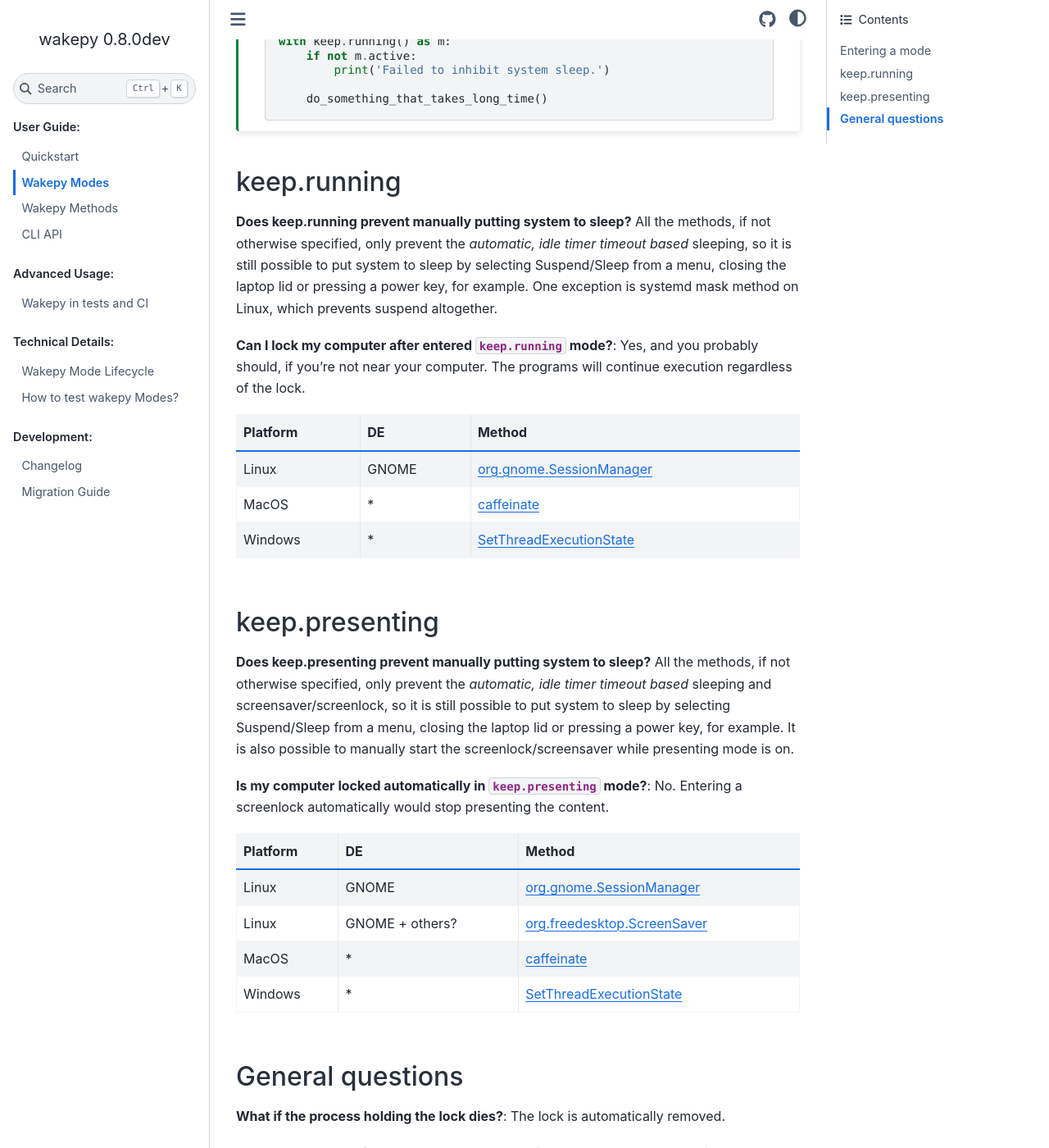
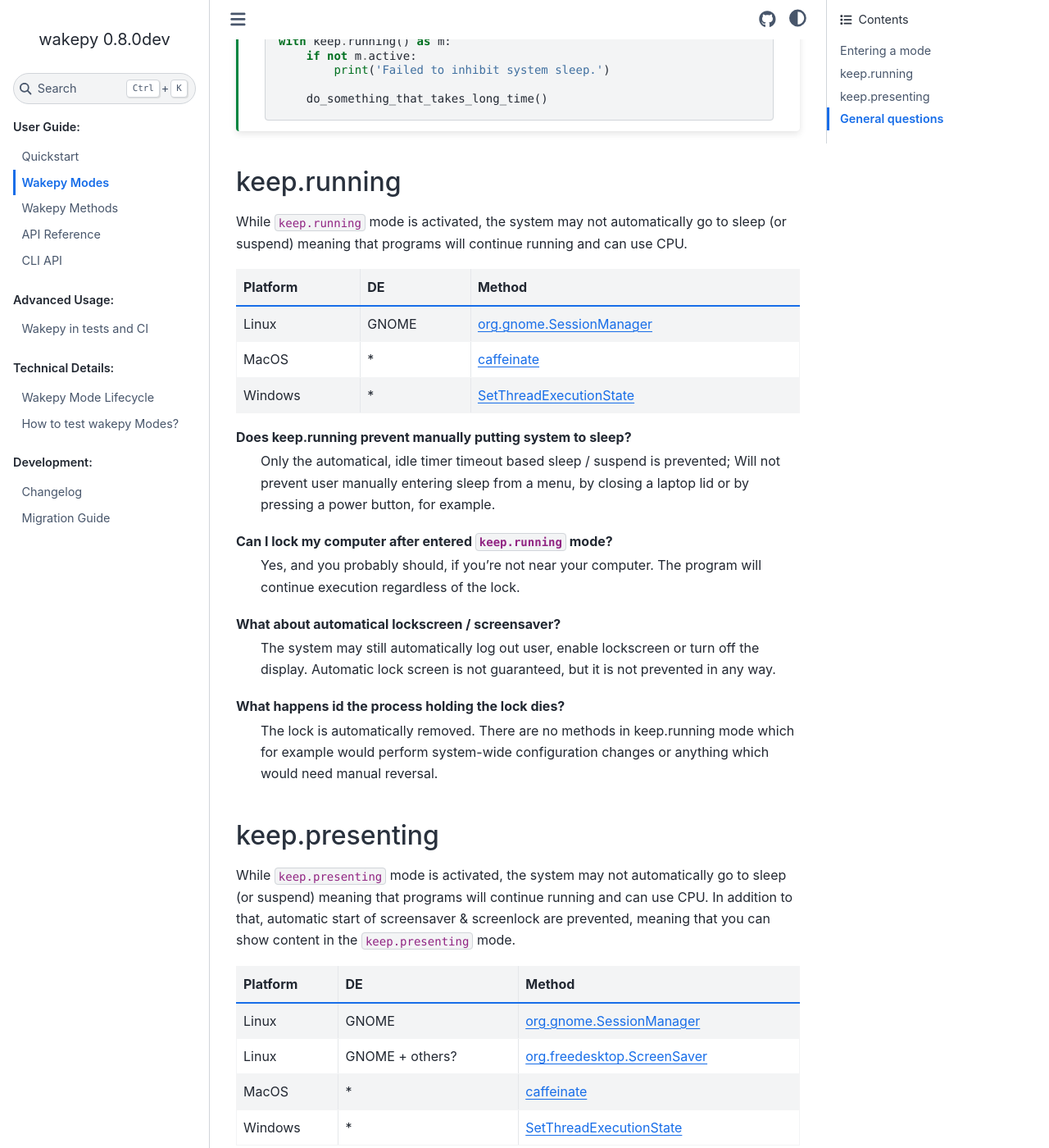
Before and after one commit to fohrloop/wakepy, a Sphinx documentation site: the page built from docs/source/modes.md, in a window 1280 px wide and 1400 px high, scrolled down 696 px. Shown: the whole window at 82% size. Built offline with Sphinx 7.4.7 and the Sphinx Book theme 1.1.4, drawn with Linux system fonts in a browser that asks for light colours; pages that are not in the unit, such as notebooks, are missing from menus; some of the changed text lies outside the part shown.

Commit message:
Docs update for 0.8.0 - part 1 (#196)
* Start API Reference page
  Documentation of keep.running, keep.presenting and dbus related
  things.

* Switch from napoleon to numpydoc. This looks nicer for few reasons.
  (1) The napoleon adds bullet points to parameter lists. These are
  unwanted.
  (2) Napoleon adds an en dash between parameter type and description,
  which is unwanted.
  (3) Napoleon makes description start from the same line as the
  parameter name and type. This is also unwanted.

* Update Sphinx~=5.0 -> ~=7.0
* Update myst_parser~=1.0.0 -> ~=2.0.0
* Add bunch of cross-links.

```diff
--- a/docs/source/conf.py
+++ b/docs/source/conf.py
@@ -22,17 +22,17 @@
 # extensions coming with Sphinx (named 'sphinx.ext.*') or your custom
 # ones.
 extensions = [
+    # Markdown (MyST) format support for Sphinx
     "myst_parser",
-    # TODO: Check also autodoc2
-    # https://myst-parser.readthedocs.io/en/latest/syntax/code_and_apis.html#sphinx-autodoc2
-    "sphinx.ext.autodoc",
-    "sphinx.ext.napoleon",
+    # Adds support for NumPy style docstrings for autodoc
+    "numpydoc",
     # Sphinx Design adds some sphinx directives for UI components
     # See: https://sphinx-design.readthedocs.io/
     "sphinx_design",
     # Add copy button to code blocks
     # See: https://sphinx-copybutton.readthedocs.io/
     "sphinx_copybutton",
+    "sphinx.ext.autosummary",
 ]
 
 # Needed by sphinx_design
@@ -61,15 +61,9 @@
 # Ref2: https://jupyterbook.org/en/stable/content/figures.html#numbered-references
 numfig = True
 
-
-# Add a border around Examples. Might or might not look good, depending on the
-# used theme.
-# See: https://www.sphinx-doc.org/en/master/usage/extensions/napoleon.html#confval-napoleon_use_admonition_for_examples
-napoleon_use_admonition_for_examples = True
-napoleon_google_docstring = False
-
 # Add any paths that contain templates here, relative to this directory.
 templates_path = ["_templates"]
+html_static_path = ["_static"]
 
 # List of patterns, relative to source directory, that match files and
 # directories to ignore when looking for source files.
@@ -95,3 +89,8 @@
     "pygment_light_style": "friendly",
     "pygment_dark_style": "lightbulb",
 }
+
+# Whether to create a Sphinx table of contents for the lists of class methods
+# and attributes. If a table of contents is made, Sphinx expects each entry to
+# have a separate page. True by default.
+numpydoc_class_members_toctree = False
--- a/docs/source/modes.md
+++ b/docs/source/modes.md
@@ -31,10 +31,8 @@
 (keep-running-mode)=
 ## keep.running
 
-
-**Does keep.running prevent manually putting system to sleep?** All the methods, if not otherwise specified, only prevent the *automatic, idle timer timeout based* sleeping, so it is still possible to put system to sleep by selecting Suspend/Sleep from a menu, closing the laptop lid or pressing a power key, for example. One exception is systemd mask method on Linux, which prevents suspend altogether.
-
-**Can I lock my computer after entered `keep.running` mode?**: Yes, and you probably should, if you're not near your computer. The programs will continue execution regardless of the lock.
+While `keep.running` mode is activated, the system may not automatically go to sleep (or
+suspend) meaning that programs will continue running and can use CPU.
 
 
 | Platform | DE    | Method                                                             |
@@ -43,13 +41,35 @@
 | MacOS    | *     | [caffeinate](#keep-running-macos-caffeinate)                       |
 | Windows  | *     | [SetThreadExecutionState](#keep-running-windows-stes)              |
 
+
+Does keep.running prevent manually putting system to sleep?
+: Only the  automatical, idle timer timeout based sleep / suspend is prevented; Will not
+prevent user manually entering sleep from a menu, by closing a laptop lid or by pressing
+a power button, for example.
+
+Can I lock my computer after entered `keep.running` mode?
+: Yes, and you probably should, if you're not near your computer. The program will
+continue execution regardless of the lock.
+
+What about automatical lockscreen / screensaver?
+: The system may still automatically log out user, enable lockscreen or turn off the
+display. Automatic lock screen is not guaranteed, but it is  not prevented in any way.
+
+What happens id the process holding the lock dies?
+: The lock is automatically removed. There are no methods in keep.running mode which for
+example would perform system-wide configuration changes or anything which would need
+manual reversal.
+
+
+
 (keep-presenting-mode)=
 ## keep.presenting
 
+While `keep.presenting` mode is activated, the system may not automatically go to sleep (or
+suspend) meaning that programs will continue running and can use CPU. In addition to
+that, automatic start of screensaver & screenlock are prevented, meaning that you can
+show content in the `keep.presenting` mode.
 
-**Does keep.presenting prevent manually putting system to sleep?** All the methods, if not otherwise specified, only prevent the *automatic, idle timer timeout based*  sleeping and screensaver/screenlock, so it is still possible to put system to sleep by selecting Suspend/Sleep from a menu, closing the laptop lid or pressing a power key, for example. It is also possible to manually start the screenlock/screensaver while presenting mode is on.
-
-**Is my computer locked automatically in `keep.presenting` mode?**: No. Entering a screenlock automatically would stop presenting the content.
 
 | Platform | DE              | Method                                                                      |
 | -------- | --------------- | --------------------------------------------------------------------------- |
@@ -58,6 +78,21 @@
 | MacOS    | *               | [caffeinate](#keep-presenting-macos-caffeinate)                             |
 | Windows  | *               | [SetThreadExecutionState](#keep-presenting-windows-stes)                    |
 
+Does keep.presenting prevent manually putting system to sleep?
+: Only the  automatical, idle timer timeout based sleep / suspend is prevented; Will not
+prevent user manually entering sleep from a menu, by closing a laptop lid or by pressing
+a power button, for example.
+
+Can I still manually start lockscreen / screensaver?
+: Yes. Only the idle timer based screensaver / lockscreen is prevented. Note that
+manually entering screensaver does not deactivate the mode.
+
+
+What happens id the process holding the lock dies?
+: The lock is automatically removed. There are no methods in keep.presenting mode which for
+example would perform system-wide configuration changes or anything which would need
+manual reversal.
+
 
 ## General questions
 **What if the process holding the lock dies?**: The lock is automatically removed.
--- a/pyproject.toml
+++ b/pyproject.toml
@@ -32,10 +32,10 @@
 
 [project.optional-dependencies]
 doc = [
-    "sphinx~=5.0",
-    "sphinx_design~=0.4.1",
+    "sphinx~=7.0",
+    "sphinx_design>0.4.1",
     "sphinx-copybutton~=0.5.2",
-    "myst-parser~=1.0.0",
+    "myst-parser~=2.0.0",
     "sphinx-book-theme~=1.1.0",
 ]
 dev = [
```
Also changed, not shown: docs/source/api-reference.md (added, +31 -0 lines), docs/source/index.md (+1 -2 lines), 2 other files.
